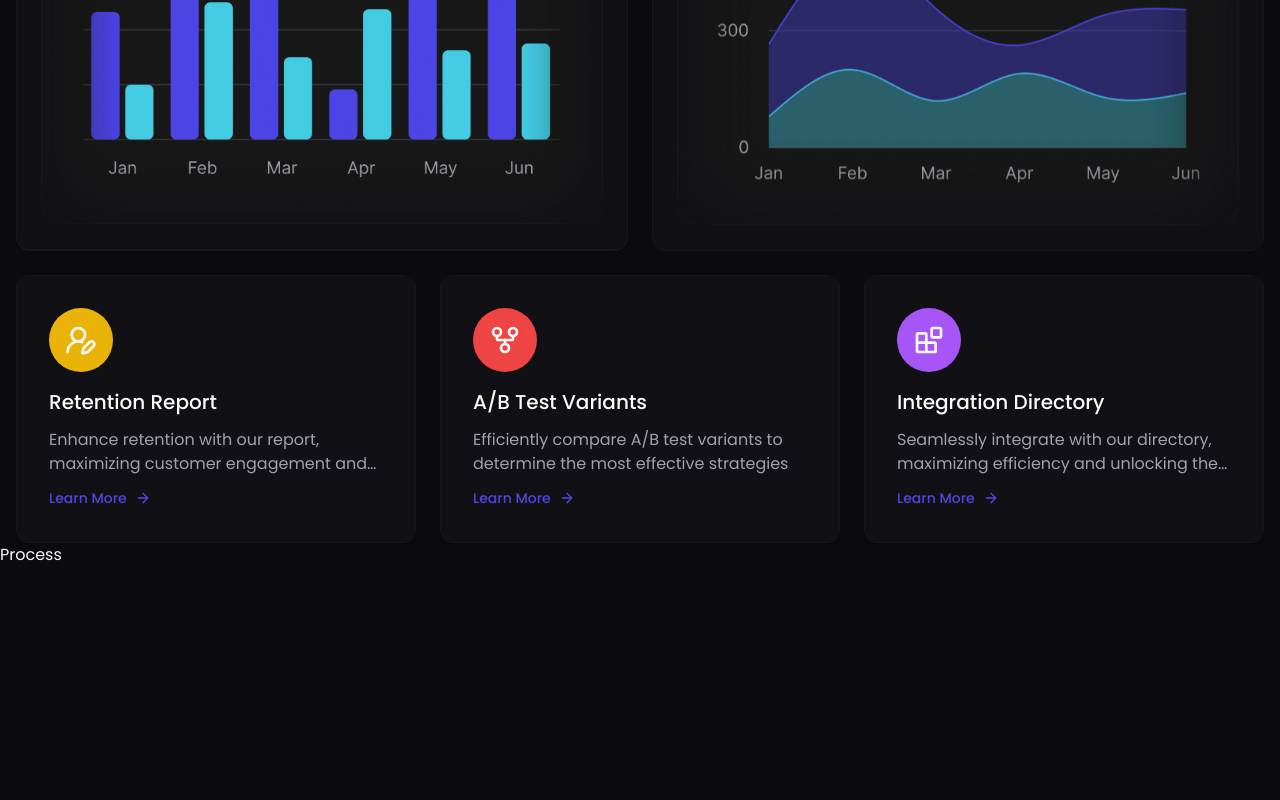
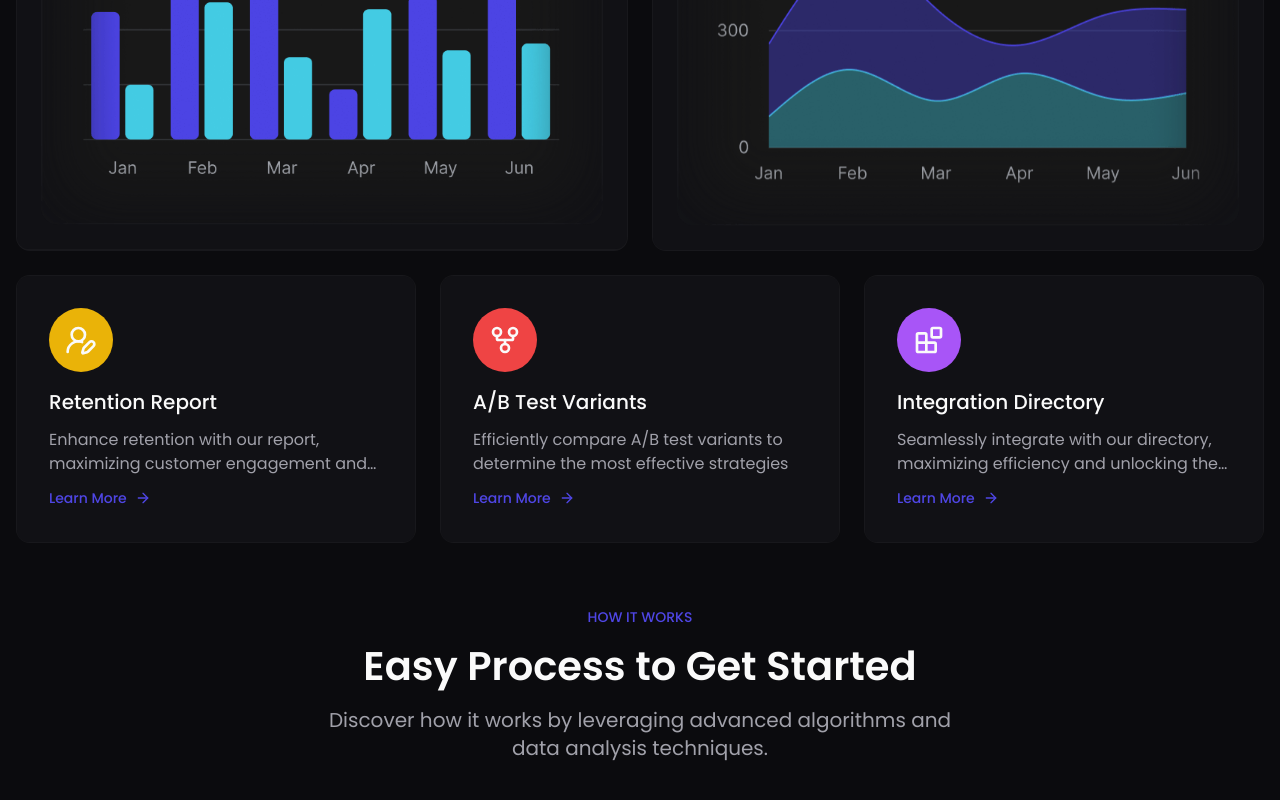
Before and after one commit to Jisap/Analytics, a React (Vite) app: page / in a window 1280 px wide. Shown: the part 2320-3120 px from the top of the page. Before the commit the page ends 2887 px from the top, so only its background shows below. Built offline with nearby package versions, Linux system fonts and the light colour scheme.

Commit message:
feat: implement Process component with animated sections and dynamic content

```diff
--- a/src/components/Process.tsx
+++ b/src/components/Process.tsx
@@ -1,8 +1,48 @@
-import React from 'react'
+import { motion } from "motion/react"
+import * as variants from "@/lib/motionVariants"
+import { processData } from "@/constants"
+
+
+
+
 
 const Process = () => {
   return (
-    <div>Process</div>
+    <section className="section">
+      <div className="container">
+        <div className="section-head">
+                  <motion.p
+                    variants={variants.fadeInUp}
+                    initial="start"
+                    whileInView="end"
+                    viewport={{ once: true }}
+                    className="section-subtitle"
+                  >
+                    {processData.sectionSubtitle}
+                  </motion.p>
+
+                  <motion.h2
+                    variants={variants.fadeInUp}
+                    initial="start"
+                    whileInView="end"
+                    viewport={{ once: true }}
+                    className="section-title"
+                  >
+                    {processData.sectionTitle}
+                  </motion.h2>
+
+                  <motion.p
+                    variants={variants.fadeInUp}
+                    initial="start"
+                    whileInView="end"
+                    viewport={{ once: true }}
+                    className="section-text"
+                  >
+                    {processData.sectionText}
+                  </motion.p>
+                </div>
+      </div>
+    </section>
   )
 }
 
```
